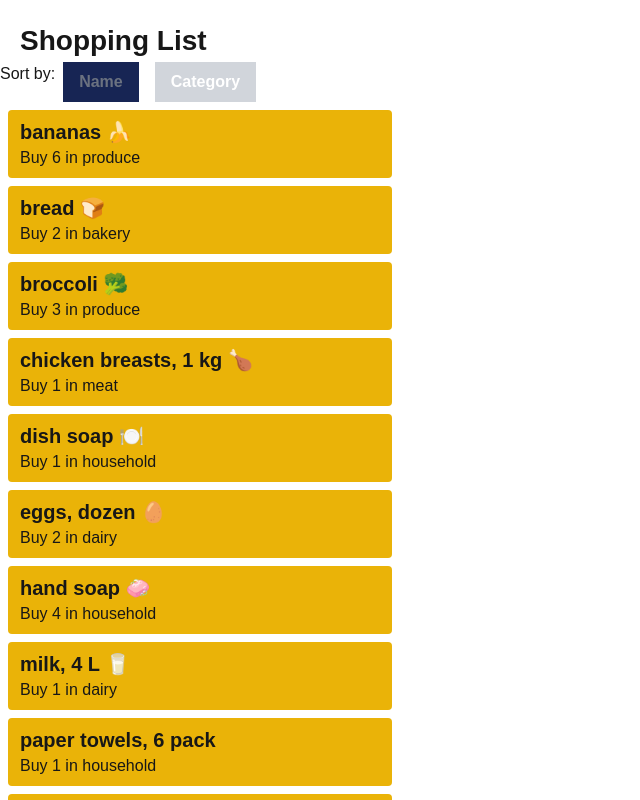
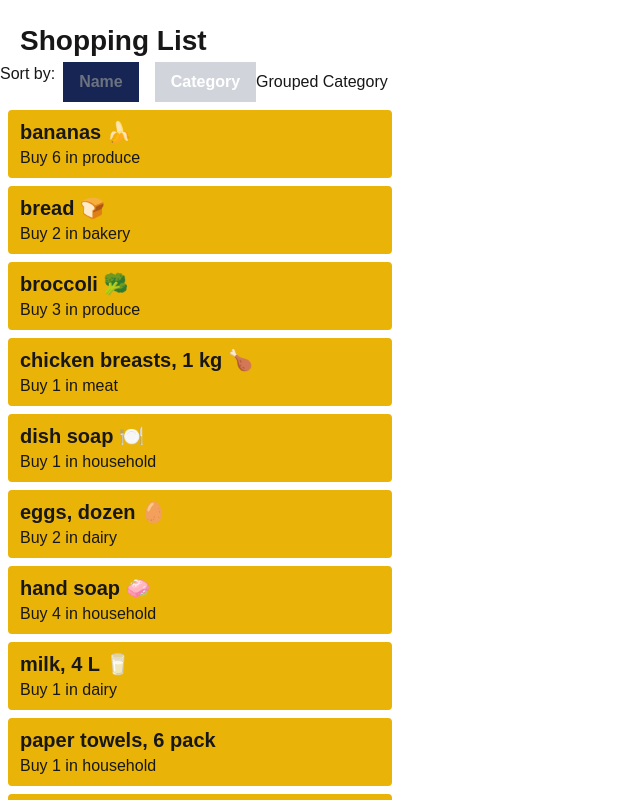
Before and after one commit to yifangwu0313/cprg306-assignments, a Next.js app: page /week-6 in a window 1280 px wide. Shown: the top 800 px of the page, without its empty margins (0-640 px from the left). Built offline with nearby package versions, Linux system fonts and the light colour scheme.

Commit message:
add week-6

```diff
--- a/app/week-6/item-list.js
+++ b/app/week-6/item-list.js
@@ -16,6 +16,17 @@ export default function ItemList(){
         }
         return 0;
     });
+    function handleGroup() {
+      const groupedItems = [...shoppingItems].reduce((acc, item) => {
+        if (!acc[item.category]) {
+          acc[item.category] = [];
+        }
+        acc[item.category].push(item);
+        return acc;
+      }, []);
+      setShoppingItems(groupedItems);
+      console.log(groupedItems);
+    }
 
     return(
         <main>
@@ -28,10 +39,15 @@ export default function ItemList(){
             <button
             onClick={()=> setSortBy("category")}
             className={`py-2 px-4 bg-blue-400 border-b-1 font-bold ml-4 hover:bg-blue-900 ${sortBy === "category" ? "bg-blue-950 text-gray-500" : "bg-gray-300 text-white"}`}>Category</button>
+             <button onClick={handleGroup}>Grouped Category</button>
        </div>
        <div>
-              {itemJSON.map((item, index) => {
-                return <Item key={index} name={item.name} quantity={item.quantity} category={item.category} />
+              {itemJSON.map((item) => {
+                return <Item key={item.name}
+                 name={item.name}
+                quantity={item.quantity}
+                category={item.category}
+                />
               })}
        </div>
        </main>
```
